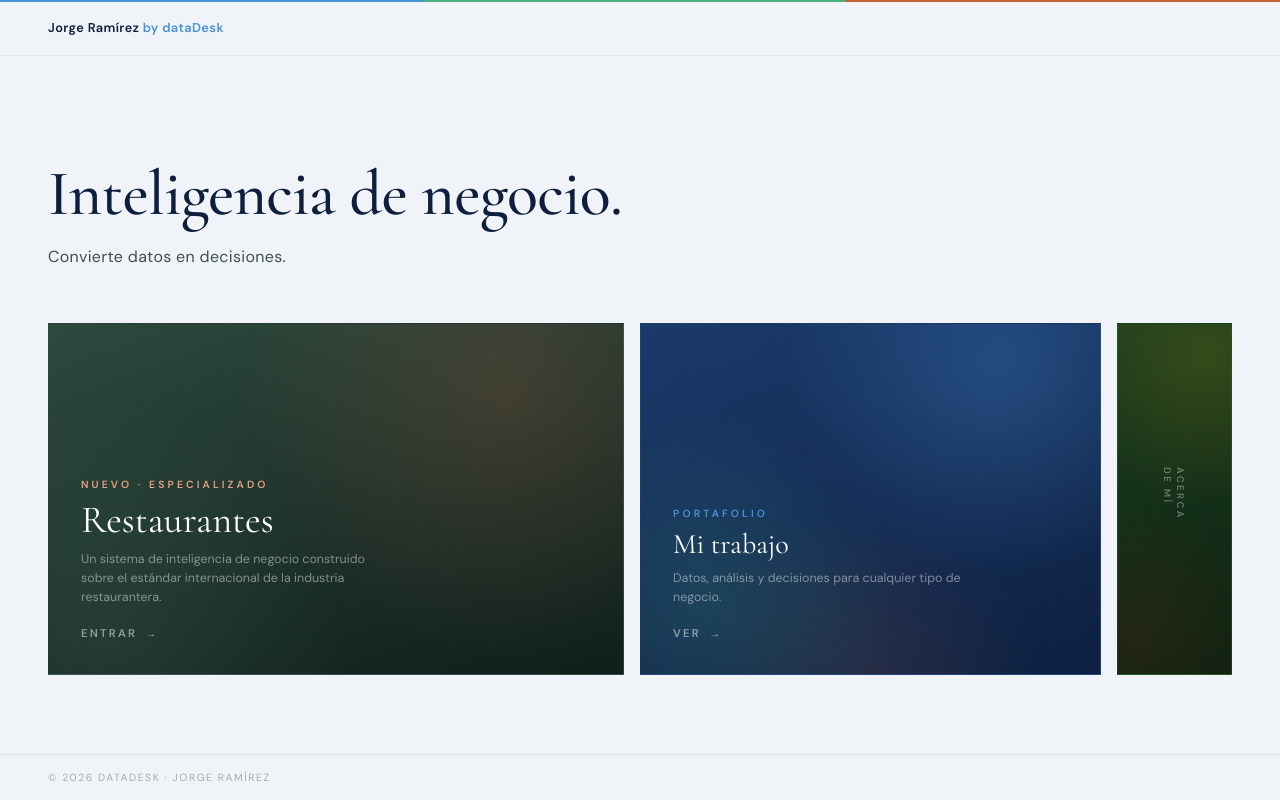
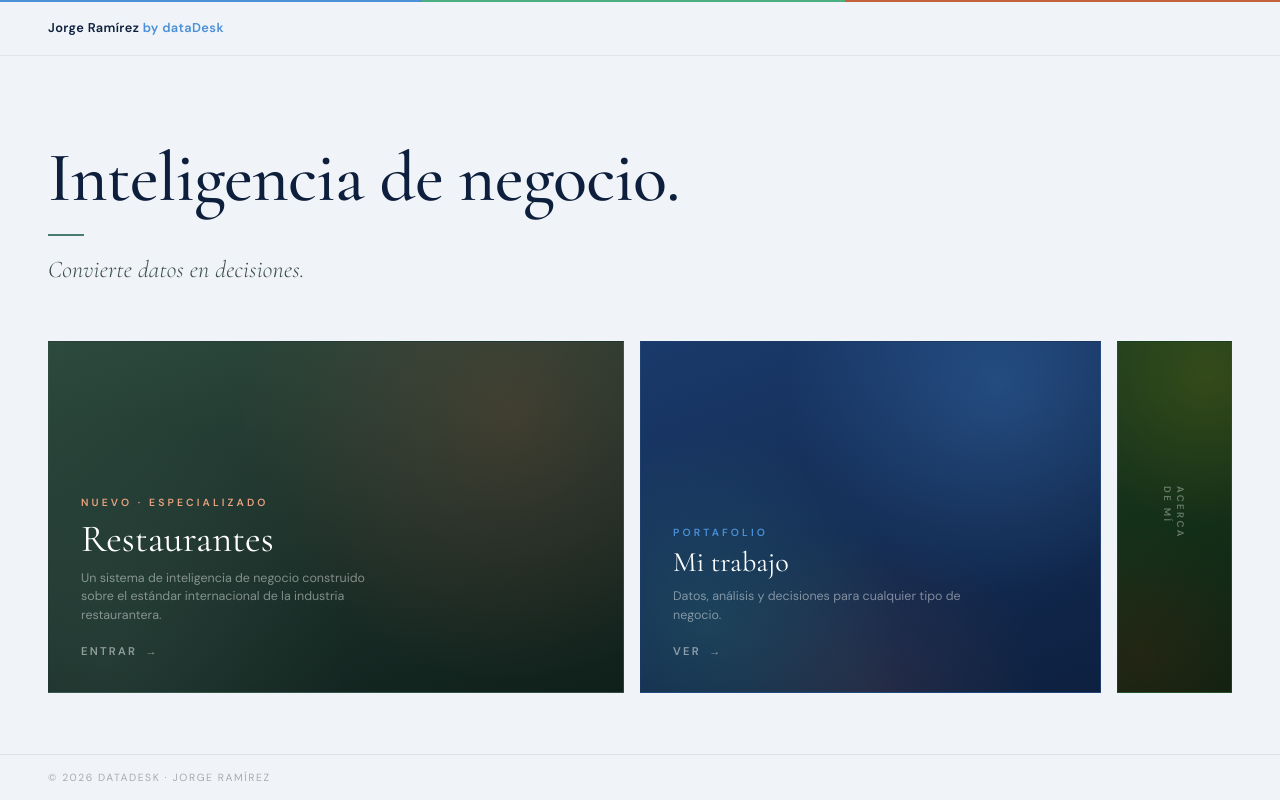
Before and after one commit to 0dataDesk/jorgeramirez, a plain HTML site: page index.html in a window 1280 px wide. Drawn offline with nearby package versions, Linux system fonts and the light colour scheme.

Commit message:
Selector: stronger title, italic sub in Cormorant, green accent divider
Co-Authored-By: Claude Sonnet 4.6 <noreply@anthropic.com>

```diff
--- a/index.html
+++ b/index.html
@@ -62,25 +62,31 @@
 
     .selector-title {
       font-family: 'Cormorant Garamond', serif;
-      font-size: clamp(2.6rem, 5vw, 4.4rem);
+      font-size: clamp(3rem, 5.5vw, 5rem);
       font-weight: 500;
-      line-height: 1.1;
+      line-height: 1.05;
       color: var(--blue-deep);
       letter-spacing: -0.01em;
     }
 
-    .selector-title em {
-      font-style: italic;
-      font-weight: 400;
-      color: var(--blue-accent);
+    .selector-title::after {
+      content: '';
+      display: block;
+      width: 36px;
+      height: 2px;
+      background: var(--green-mid);
+      margin-top: 1.2rem;
     }
 
     .selector-sub {
-      margin-top: 1rem;
-      font-size: 1rem;
+      margin-top: 1.1rem;
+      font-family: 'Cormorant Garamond', serif;
+      font-size: clamp(1.2rem, 2vw, 1.5rem);
+      font-style: italic;
+      font-weight: 300;
       color: var(--ink-soft);
-      font-weight: 400;
-      letter-spacing: 0.02em;
+      letter-spacing: 0.01em;
+      line-height: 1.3;
     }
 
     /* CARDS */
```
